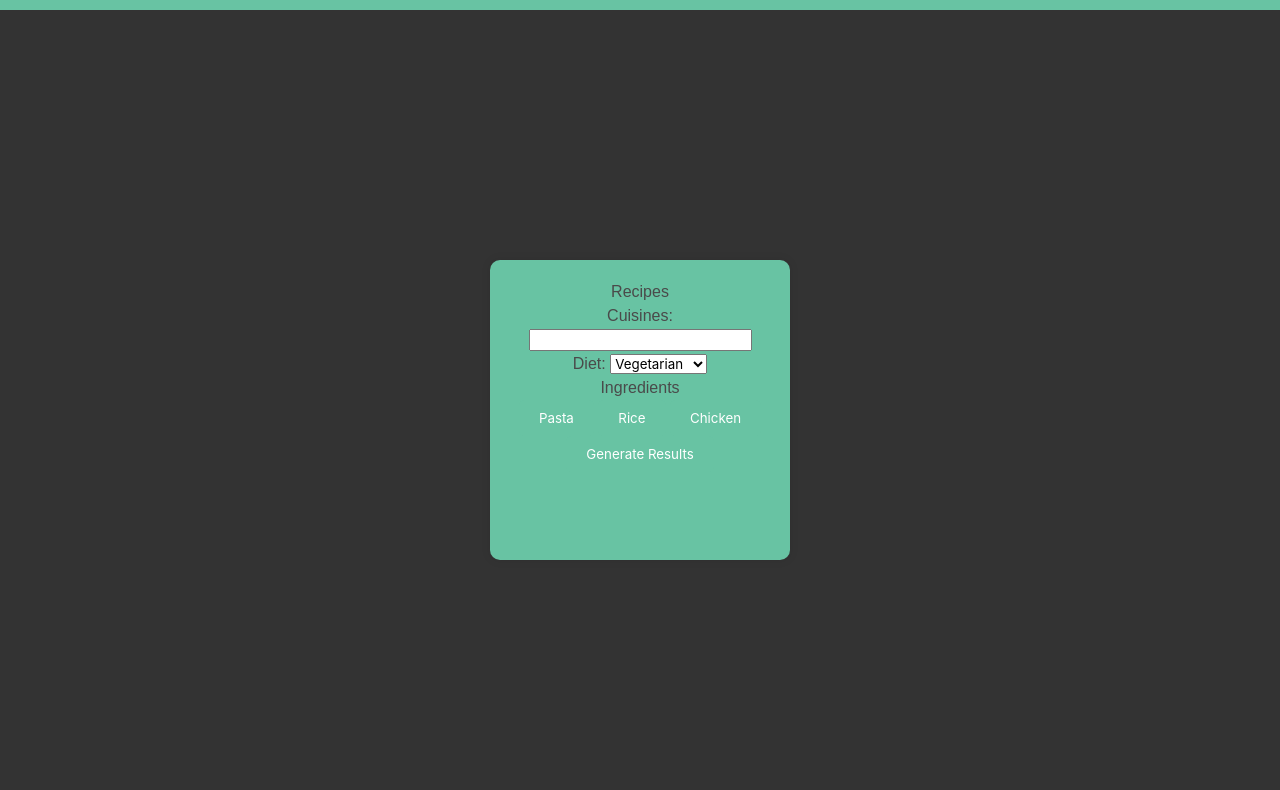
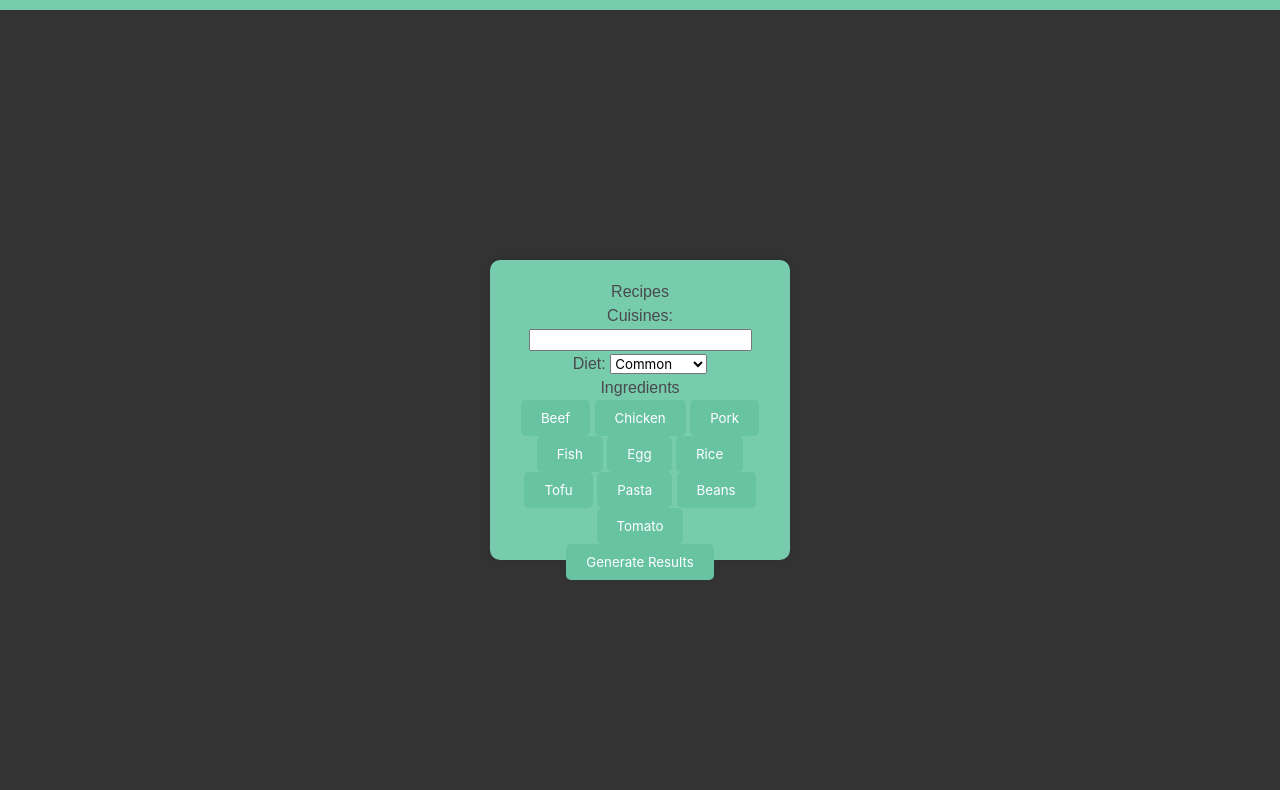
Before and after one commit to prismhead26/Meal-Planner-Project, a plain HTML site: page index.html in a window 1280 px wide. Shown: the part 78-868 px from the top of the page. Drawn offline with nearby package versions, Linux system fonts and the light colour scheme; no server answers.

Commit message:
Added toggleIngredientButtons() function and modified HTML to suit

```diff
--- a/assets/CSS/style.css
+++ b/assets/CSS/style.css
@@ -9,7 +9,7 @@
 }
 
 header {
-    background-color: #68c3a3;
+    background-color: #77ccae;
     padding: 20px;
     text-align: center;
 }
--- a/assets/JS/main.js
+++ b/assets/JS/main.js
@@ -8,6 +8,20 @@ const DEFAULT_PARAMETERS = {
     apiKey: API_KEY,
     instructionsRequired: true,
     addRecipeInformation: true,
+}
+
+function toggleIngredientButtons() {
+    const dietType = document.getElementById('dietType').value;
+    console.log("Selected diet type:", dietType);
+    document.querySelectorAll('.ingredient-button').forEach(button => {
+        const buttonD = button.dataset.diet.split(',');
+        console.log("Button diets:", buttonD);
+        if (buttonD.includes(dietType) || buttonD.includes('common')){
+            button.style.display = 'inline-block';
+        } else {
+            button.style.display = 'none';
+        }
+    });
 }
 
 function buildParamterString(params) {
@@ -34,4 +48,5 @@ function searchRecipies(searchText, dietType) {
     .then(console.log)
 }
 
-searchRecipies('pasta', 'vegetarian')
+
+toggleIngredientButtons();
--- a/index.html
+++ b/index.html
@@ -18,7 +18,7 @@
         .box {
             width: 300px;
             height: 300px;
-            background-color: #68c3a3; /* Light green */
+            background-color: #77ccae; /* Light green */
             border-radius: 10px;
             box-shadow: 0 0 10px rgba(0, 0, 0, 0.1);
             text-align: center;
@@ -37,7 +37,8 @@
                 <label for="searchText">Cuisines:</label>
                 <input type="text" id="searchText" name="searchText">
                 <label for="dietType">Diet:</label>
-                <select id="dietType" name="dietType">
+                <select id="dietType" name="dietType" onchange="toggleIngredientButtons()">
+                    <option value="common">Common</option>
                     <option value="vegetarian">Vegetarian</option>
                     <option value="vegan">Vegan</option>
                     <option value="pescatarian">Pescatarian</option>
@@ -47,9 +48,16 @@
                 </select>
             <p>Ingredients</p>
             <div>
-                <button type="button" onclick="searchWithIngredient('pasta')">Pasta</button>
-                <button type="button" onclick="searchWithIngredient('rice')">Rice</button>
-                <button type="button" onclick="searchWithIngredient('chicken')">Chicken</button>
+                <button type="button" class="ingredient-button" data-diet="primal,gluten,kosher,common" onclick="searchWithIngredient('beef')">Beef</button>
+                <button type="button" class="ingredient-button" data-diet="primal,common,gluten,kosher" onclick="searchWithIngredient('chicken')">Chicken</button>
+                <button type="button" class="ingredient-button" data-diet="common,primal,gluten" onclick="searchWithIngredient('pork')">Pork</button>
+                <button type="button" class="ingredient-button" data-diet="common,primal,gluten,pescatarian" onclick="searchWithIngredient('fish')">Fish</button>
+                <button type="button" class="ingredient-button" data-diet="common,primal,vegetarian,pescatarian,gluten,kosher" onclick="searchWithIngredient('egg')">Egg</button>
+                <button type="button" class="ingredient-button" data-diet="common,vegan,primal,vegetarian,pescatarian,gluten,kosher" onclick="searchWithIngredient('rice')">Rice</button>
+                <button type="button" class="ingredient-button" data-diet="common,vegan,primal,vegetarian,pescatarian,gluten,kosher" onclick="searchWithIngredient('tofu')">Tofu</button>
+                <button type="button" class="ingredient-button" data-diet="common,vegan,vegetarian,pescatarian,gluten,kosher" onclick="searchWithIngredient('pasta')">Pasta</button>
+                <button type="button" class="ingredient-button" data-diet="common,vegan,primal,vegetarian,pescatarian,gluten,kosher" onclick="searchWithIngredient('beans')">Beans</button>
+                <button type="button" class="ingredient-button" data-diet="common,vegan,primal,vegetarian,pescatarian,gluten,kosher" onclick="searchWithIngredient('tomato')">Tomato</button>
             </div>
 
             <button type="search">Generate Results</button>
```
